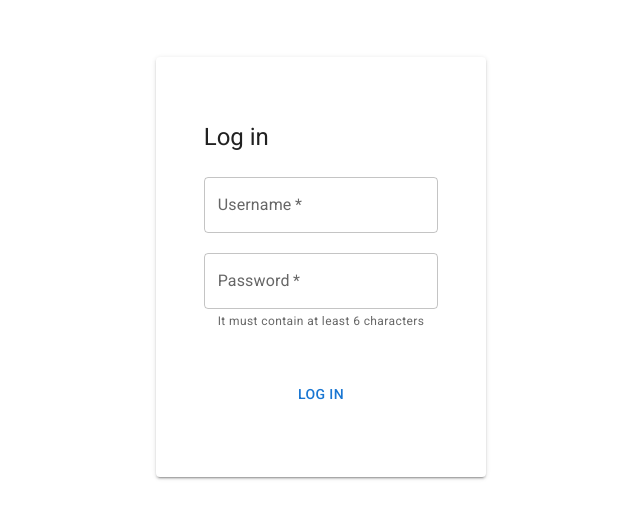
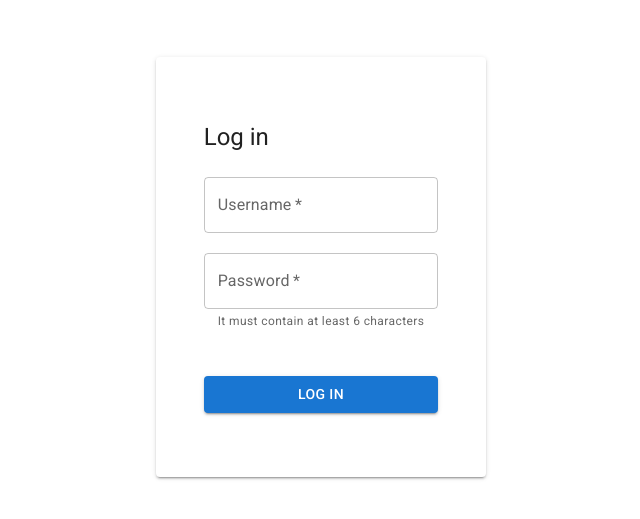
Before and after one commit to edgard-mv/adflew-shortener-adm, a React (Create React App) app: page / in a window 1280 px wide. Shown: the part 133-652 px from the top of the page, without its empty margins (319-959 px from the left). Built offline with nearby package versions, Linux system fonts and the light colour scheme; no server answers.

Commit message:
update login page styles

```diff
--- a/src/components/AppForm.jsx
+++ b/src/components/AppForm.jsx
@@ -9,7 +9,7 @@ const AppForm = ({ children }) => {
         display: 'flex',
       }}
     >
-      <Container maxWidth="md">
+      <Container maxWidth="lg">
         <Box sx={{ height: 1, display: 'flex', alignItems: 'center' }}>
           <Paper
             elevation={2}
--- /dev/null
+++ b/src/components/MainContainer.jsx
@@ -0,0 +1,11 @@
+import { styled } from '@mui/material/styles';
+
+const MainContainer = styled('main')(() => ({
+  display: 'flex',
+  flex: '1 1 auto',
+  alignContent: 'center',
+  justifyContent: 'center',
+  width: '100%',
+}));
+
+export default MainContainer;
--- a/src/pages/Login.jsx
+++ b/src/pages/Login.jsx
@@ -5,8 +5,7 @@ import Typography from '@mui/material/Typography';
 import TextField from '@mui/material/TextField';
 import Box from '@mui/material/Box';
 import Button from '@mui/material/Button';
-import { styled } from '@mui/material/styles';
-
+import MainContainer from '../components/MainContainer.jsx';
 import AppForm from '../components/AppForm.jsx';
 
 const Login = () => {
@@ -29,7 +28,7 @@ const Login = () => {
   }
 
   return (
-    <Container>
+    <MainContainer>
       <AppForm>
         <Typography variant="h5" alignContent="center">
           Log in
@@ -42,7 +41,6 @@ const Login = () => {
             flexDirection: 'column',
             rowGap: '20px',
           }}
-          noValidate
           onSubmit={onSubmit}
           autoComplete="off"
         >
@@ -60,21 +58,13 @@ const Login = () => {
             type="password"
             helperText="It must contain at least 6 characters"
           />
-          <Button type="submit" sx={{ mt: 3, width: 1 }}>
+          <Button type="submit" sx={{ mt: 3, width: 1 }} variant="contained">
             Log in
           </Button>
         </Box>
       </AppForm>
-    </Container>
+    </MainContainer>
   );
 };
 
-const Container = styled('div')(({ theme }) => ({
-  display: 'flex',
-  alignContent: 'center',
-  justifyContent: 'center',
-  width: '100%',
-  minHeight: '100vh',
-}));
-
 export default Login;
```
